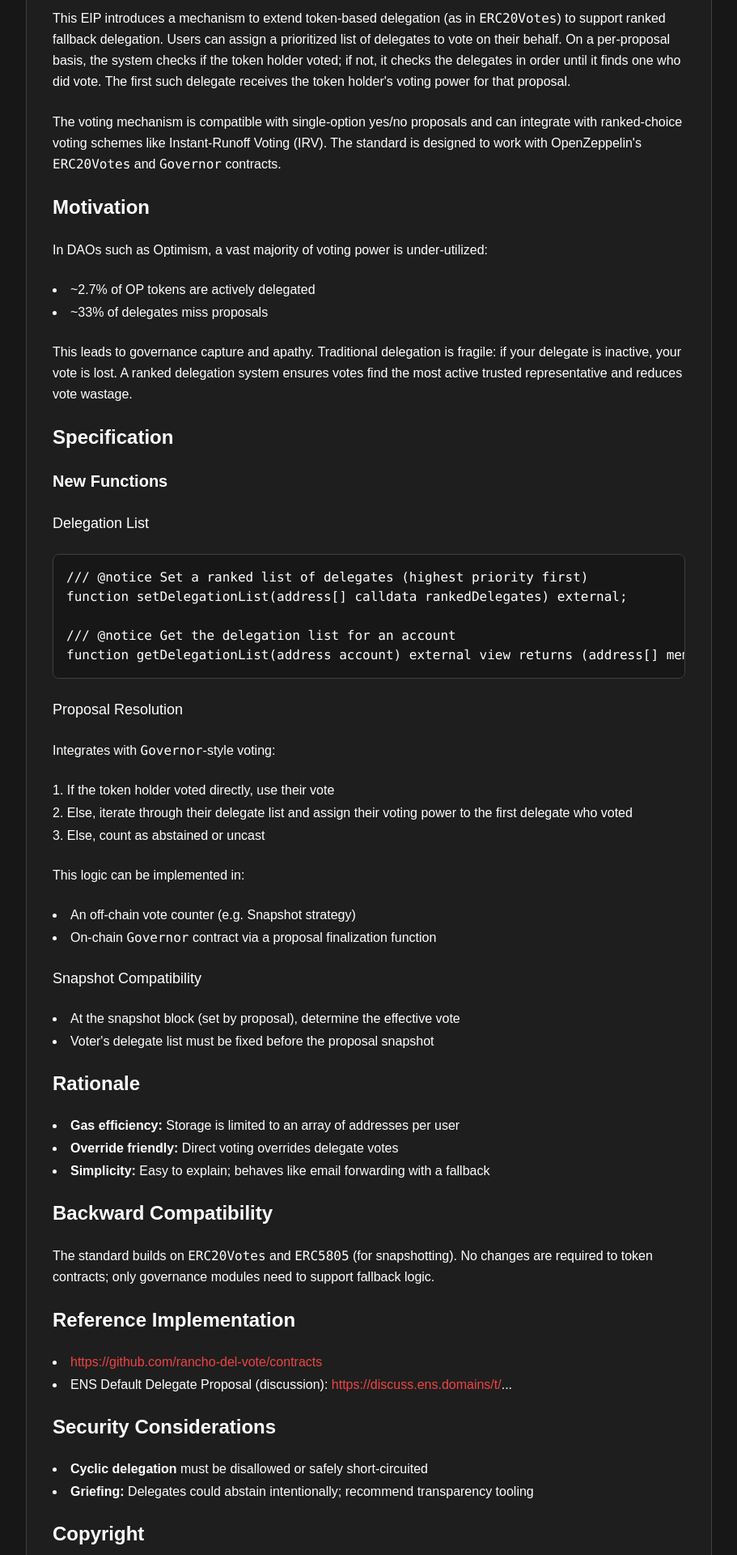
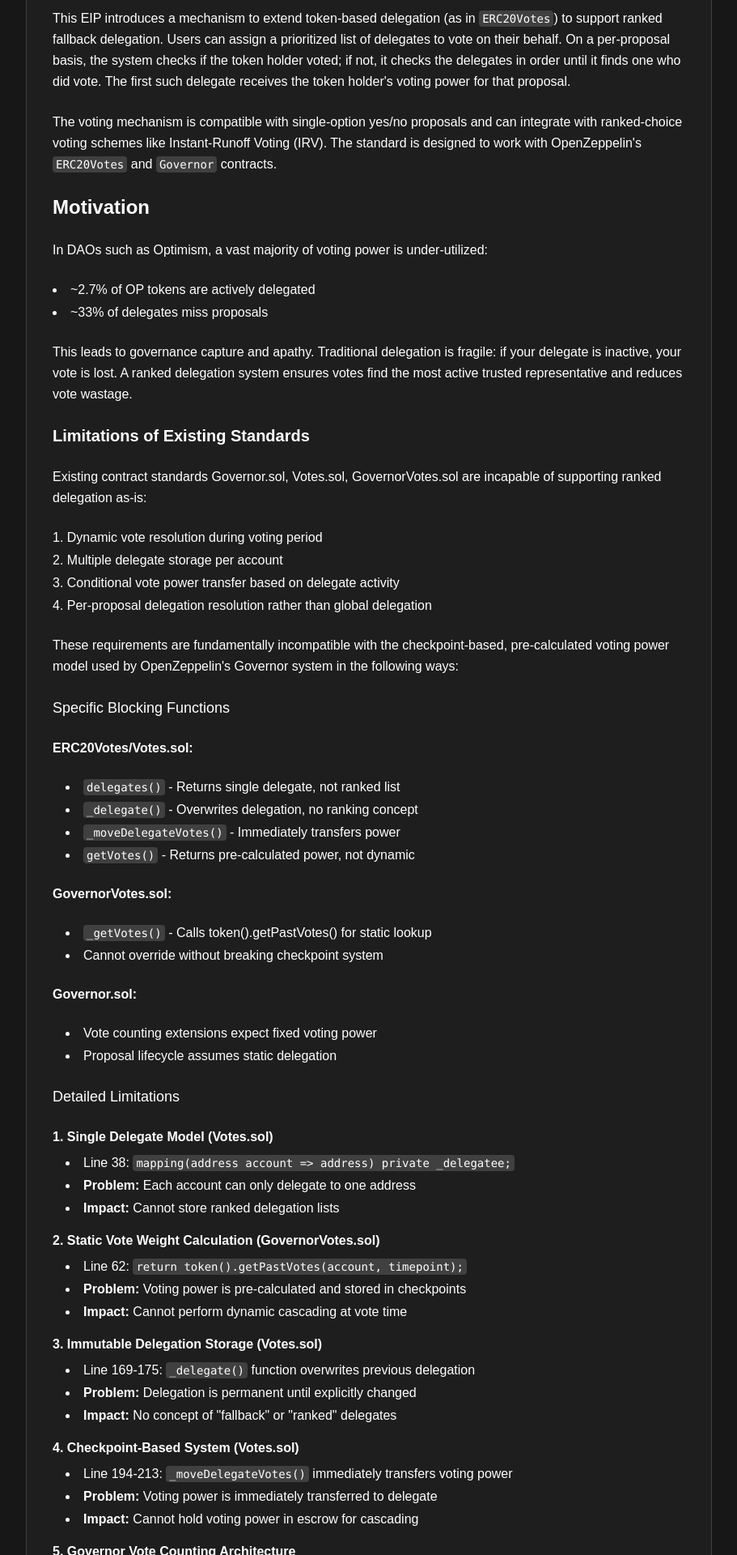
Before and after one commit to its-everdred/rancho-del-vote, a Next.js app: page /eip in a window 1280 px wide. Shown: the part 560-2480 px from the top of the page at 81% size, without its empty margins (184-1095 px from the left). Built offline with nearby package versions, Linux system fonts and the light colour scheme.

Commit message:
Update EIP page with problematic standard functions

```diff
--- a/app/eip/page.tsx
+++ b/app/eip/page.tsx
@@ -1,7 +1,7 @@
-'use client';
+"use client";
 
-import { useState } from 'react';
-import Navigation from '../../components/Navigation';
+import { useState } from "react";
+import Navigation from "../../components/Navigation";
 
 export default function EIPPage() {
   const [isDark, setIsDark] = useState(true);
@@ -9,9 +9,11 @@ export default function EIPPage() {
   const toggleTheme = () => setIsDark(!isDark);
 
   return (
-    <div className={`min-h-screen transition-colors duration-300 ${
-      isDark ? 'bg-neutral-900 text-white' : 'bg-white text-black'
-    }`}>
+    <div
+      className={`min-h-screen transition-colors duration-300 ${
+        isDark ? "bg-neutral-900 text-white" : "bg-white text-black"
+      }`}
+    >
       <Navigation
         isDark={isDark}
         onToggleTheme={toggleTheme}
@@ -20,36 +22,60 @@ export default function EIPPage() {
 
       {/* EIP Content */}
       <main className="max-w-4xl mx-auto px-6 py-24">
-        <div className={`rounded-xl border transition-colors duration-300 ${
+        <div
+          className={`rounded-xl border transition-colors duration-300 ${
             isDark
-            ? 'bg-neutral-800/50 border-neutral-700'
-            : 'bg-gray-50 border-gray-200'
-        }`}>
+              ? "bg-neutral-800/50 border-neutral-700"
+              : "bg-gray-50 border-gray-200"
+          }`}
+        >
           <div className="p-8">
             {/* EIP Header */}
-            <div className={`border-b pb-6 mb-8 transition-colors duration-300 ${
-              isDark ? 'border-neutral-700' : 'border-gray-200'
-            }`}>
+            <div
+              className={`border-b pb-6 mb-8 transition-colors duration-300 ${
+                isDark ? "border-neutral-700" : "border-gray-200"
+              }`}
+            >
               <div className="flex items-center justify-between mb-4">
-                <h1 className="text-3xl font-bold">EIP-TBD: Ranked Delegated Voting Standard</h1>
-                <span className={`px-3 py-1 rounded-full text-sm font-medium ${
+                <h1 className="text-3xl font-bold">
+                  EIP-TBD: Ranked Delegated Voting Standard
+                </h1>
+                <span
+                  className={`px-3 py-1 rounded-full text-sm font-medium ${
                     isDark
-                    ? 'bg-yellow-900/30 text-yellow-400 border border-yellow-600/30'
-                    : 'bg-yellow-100 text-yellow-800 border border-yellow-300'
-                }`}>
-                  Draft
+                      ? "bg-yellow-900/30 text-yellow-400 border border-yellow-600/30"
+                      : "bg-yellow-100 text-yellow-800 border border-yellow-300"
+                  }`}
+                >
+                  Work in Progress
                 </span>
               </div>
 
-              <div className={`grid md:grid-cols-2 gap-4 text-sm ${
-                isDark ? 'text-neutral-300' : 'text-gray-600'
-              }`}>
-                <div><strong>Author:</strong> [Your Name] &lt;your-email@example.com&gt;</div>
-                <div><strong>Type:</strong> Standards Track</div>
-                <div><strong>Category:</strong> ERC</div>
-                <div><strong>Created:</strong> 2025-06-30</div>
-                <div><strong>Status:</strong> Draft</div>
-                <div><strong>Requires:</strong> ERC-20, ERC-5805, ERC-1202 (optional)</div>
+              <div
+                className={`grid md:grid-cols-2 gap-4 text-sm ${
+                  isDark ? "text-neutral-300" : "text-gray-600"
+                }`}
+              >
+                <div>
+                  <strong>Author:</strong> [everdred]
+                  &lt;its-everdred@gmail.com&gt;
+                </div>
+                <div>
+                  <strong>Type:</strong> Standards Track
+                </div>
+                <div>
+                  <strong>Category:</strong> ERC
+                </div>
+                <div>
+                  <strong>Created:</strong> 2025-06-30
+                </div>
+                <div>
+                  <strong>Status:</strong> Draft
+                </div>
+                <div>
+                  <strong>Requires:</strong> ERC-20, ERC-5805, ERC-1202
+                  (optional)
+                </div>
               </div>
             </div>
 
@@ -57,105 +83,316 @@ export default function EIPPage() {
             <div className="max-w-none transition-colors duration-300 space-y-6">
               <h2 className="text-2xl font-bold mb-4">Simple Summary</h2>
               <p className="mb-4 leading-relaxed">
-                A standard for ranked delegated voting in Ethereum-based DAOs that allows token holders to create ordered delegation lists.
-                Voting power cascades down the list to the highest-ranked delegate who voted on a specific proposal.
-                This improves voter participation and ensures delegated tokens are actively used without compromising user control.
+                A standard for ranked delegated voting in DAOs that allows token
+                holders to create ordered delegation lists and point their token
+                votes to these lists. Voting power cascades down the list to the
+                highest-ranked delegate who voted on a specific proposal. This
+                improves voter participation and ensures delegated tokens are
+                actively used without compromising user control.
               </p>
 
               <h2 className="text-2xl font-bold mb-4">Abstract</h2>
               <p className="mb-4 leading-relaxed">
-                This EIP introduces a mechanism to extend token-based delegation (as in <code>ERC20Votes</code>) to support ranked fallback delegation.
-                Users can assign a prioritized list of delegates to vote on their behalf. On a per-proposal basis, the system checks if the token holder voted;
-                if not, it checks the delegates in order until it finds one who did vote. The first such delegate receives the token holder&apos;s voting power for that proposal.
+                This EIP introduces a mechanism to extend token-based delegation
+                (as in{" "}
+                <code
+                  className={`px-1 py-0.5 rounded text-sm ${
+                    isDark ? "bg-neutral-700" : "bg-gray-200"
+                  }`}
+                >
+                  ERC20Votes
+                </code>
+                ) to support ranked fallback delegation. Users can assign a
+                prioritized list of delegates to vote on their behalf. On a
+                per-proposal basis, the system checks if the token holder voted;
+                if not, it checks the delegates in order until it finds one who
+                did vote. The first such delegate receives the token
+                holder&apos;s voting power for that proposal.
               </p>
               <p className="mb-4 leading-relaxed">
-                The voting mechanism is compatible with single-option yes/no proposals and can integrate with ranked-choice voting schemes like Instant-Runoff Voting (IRV).
-                The standard is designed to work with OpenZeppelin&apos;s <code>ERC20Votes</code> and <code>Governor</code> contracts.
+                The voting mechanism is compatible with single-option yes/no
+                proposals and can integrate with ranked-choice voting schemes
+                like Instant-Runoff Voting (IRV). The standard is designed to
+                work with OpenZeppelin&apos;s{" "}
+                <code
+                  className={`px-1 py-0.5 rounded text-sm ${
+                    isDark ? "bg-neutral-700" : "bg-gray-200"
+                  }`}
+                >
+                  ERC20Votes
+                </code>{" "}
+                and{" "}
+                <code
+                  className={`px-1 py-0.5 rounded text-sm ${
+                    isDark ? "bg-neutral-700" : "bg-gray-200"
+                  }`}
+                >
+                  Governor
+                </code>{" "}
+                contracts.
               </p>
 
               <h2 className="text-2xl font-bold mb-4">Motivation</h2>
-              <p className="mb-4 leading-relaxed">In DAOs such as Optimism, a vast majority of voting power is under-utilized:</p>
+              <p className="mb-4 leading-relaxed">
+                In DAOs such as Optimism, a vast majority of voting power is
+                under-utilized:
+              </p>
               <ul className="list-disc list-inside mb-4 space-y-1">
                 <li>~2.7% of OP tokens are actively delegated</li>
                 <li>~33% of delegates miss proposals</li>
               </ul>
               <p className="mb-4 leading-relaxed">
-                This leads to governance capture and apathy. Traditional delegation is fragile: if your delegate is inactive, your vote is lost.
-                A ranked delegation system ensures votes find the most active trusted representative and reduces vote wastage.
+                This leads to governance capture and apathy. Traditional
+                delegation is fragile: if your delegate is inactive, your vote
+                is lost. A ranked delegation system ensures votes find the most
+                active trusted representative and reduces vote wastage.
               </p>
 
-              <h2 className="text-2xl font-bold mb-4">Specification</h2>
+              <h3 className="text-xl font-semibold mb-3">
+                Limitations of Existing Standards
+              </h3>
+              <p className="mb-4 leading-relaxed">
+                Existing contract standards Governor.sol, Votes.sol,
+                GovernorVotes.sol are incapable of supporting ranked delegation
+                as-is:
+              </p>
+              <ol className="list-decimal list-inside mb-4 space-y-1">
+                <li>Dynamic vote resolution during voting period</li>
+                <li>Multiple delegate storage per account</li>
+                <li>
+                  Conditional vote power transfer based on delegate activity
+                </li>
+                <li>
+                  Per-proposal delegation resolution rather than global
+                  delegation
+                </li>
+              </ol>
+              <p className="mb-4 leading-relaxed">
+                These requirements are fundamentally incompatible with the
+                checkpoint-based, pre-calculated voting power model used by
+                OpenZeppelin&apos;s Governor system in the following ways:
+              </p>
 
-              <h3 className="text-xl font-semibold mb-3 mt-6">New Functions</h3>
-
-              <h4 className="text-lg font-medium mb-2 mt-4">Delegation List</h4>
-              <pre className={`rounded-lg p-4 overflow-x-auto transition-colors duration-300 ${
-                isDark ? 'bg-neutral-900 border border-neutral-700' : 'bg-gray-100 border border-gray-200'
-              }`}>
-                <code>{`/// @notice Set a ranked list of delegates (highest priority first)
-function setDelegationList(address[] calldata rankedDelegates) external;
-
-/// @notice Get the delegation list for an account
-function getDelegationList(address account) external view returns (address[] memory);`}</code>
-              </pre>
-
-              <h4 className="text-lg font-medium mb-2 mt-4">Proposal Resolution</h4>
-              <p className="mb-4 leading-relaxed">Integrates with <code>Governor</code>-style voting:</p>
-              <ol className="list-decimal list-inside mb-4 space-y-1">
-                <li>If the token holder voted directly, use their vote</li>
-                <li>Else, iterate through their delegate list and assign their voting power to the first delegate who voted</li>
-                <li>Else, count as abstained or uncast</li>
-              </ol>
-
-              <p className="mb-4 leading-relaxed">This logic can be implemented in:</p>
-              <ul className="list-disc list-inside mb-4 space-y-1">
-                <li>An off-chain vote counter (e.g. Snapshot strategy)</li>
-                <li>On-chain <code>Governor</code> contract via a proposal finalization function</li>
+              <h3 className="text-lg font-medium mb-2 mt-4">
+                Specific Blocking Functions
+              </h3>
+              <p className="mb-2 font-semibold">ERC20Votes/Votes.sol:</p>
+              <ul className="list-disc list-inside mb-4 space-y-1 ml-4">
+                <li>
+                  <code
+                    className={`px-1 py-0.5 rounded text-sm ${
+                      isDark ? "bg-neutral-700" : "bg-gray-200"
+                    }`}
+                  >
+                    delegates()
+                  </code>{" "}
+                  - Returns single delegate, not ranked list
+                </li>
+                <li>
+                  <code
+                    className={`px-1 py-0.5 rounded text-sm ${
+                      isDark ? "bg-neutral-700" : "bg-gray-200"
+                    }`}
+                  >
+                    _delegate()
+                  </code>{" "}
+                  - Overwrites delegation, no ranking concept
+                </li>
+                <li>
+                  <code
+                    className={`px-1 py-0.5 rounded text-sm ${
+                      isDark ? "bg-neutral-700" : "bg-gray-200"
+                    }`}
+                  >
+                    _moveDelegateVotes()
+                  </code>{" "}
+                  - Immediately transfers power
+                </li>
+                <li>
+                  <code
+                    className={`px-1 py-0.5 rounded text-sm ${
+                      isDark ? "bg-neutral-700" : "bg-gray-200"
+                    }`}
+                  >
+                    getVotes()
+                  </code>{" "}
+                  - Returns pre-calculated power, not dynamic
+                </li>
               </ul>
 
-              <h4 className="text-lg font-medium mb-2 mt-4">Snapshot Compatibility</h4>
-              <ul className="list-disc list-inside mb-4 space-y-1">
-                <li>At the snapshot block (set by proposal), determine the effective vote</li>
-                <li>Voter&apos;s delegate list must be fixed before the proposal snapshot</li>
+              <p className="mb-2 font-semibold">GovernorVotes.sol:</p>
+              <ul className="list-disc list-inside mb-4 space-y-1 ml-4">
+                <li>
+                  <code
+                    className={`px-1 py-0.5 rounded text-sm ${
+                      isDark ? "bg-neutral-700" : "bg-gray-200"
+                    }`}
+                  >
+                    _getVotes()
+                  </code>{" "}
+                  - Calls token().getPastVotes() for static lookup
+                </li>
+                <li>Cannot override without breaking checkpoint system</li>
               </ul>
 
-              <h2 className="text-2xl font-bold mb-4">Rationale</h2>
-              <ul className="list-disc list-inside mb-4 space-y-1">
-                <li><strong>Gas efficiency:</strong> Storage is limited to an array of addresses per user</li>
-                <li><strong>Override friendly:</strong> Direct voting overrides delegate votes</li>
-                <li><strong>Simplicity:</strong> Easy to explain; behaves like email forwarding with a fallback</li>
+              <p className="mb-2 font-semibold">Governor.sol:</p>
+              <ul className="list-disc list-inside mb-4 space-y-1 ml-4">
+                <li>Vote counting extensions expect fixed voting power</li>
+                <li>Proposal lifecycle assumes static delegation</li>
               </ul>
 
-              <h2 className="text-2xl font-bold mb-4">Backward Compatibility</h2>
-              <p className="mb-4 leading-relaxed">
-                The standard builds on <code>ERC20Votes</code> and <code>ERC5805</code> (for snapshotting).
-                No changes are required to token contracts; only governance modules need to support fallback logic.
+              <h4 className="text-lg font-medium mb-2 mt-4">
+                Detailed Limitations
+              </h4>
+
+              <div className="space-y-4">
+                <div>
+                  <p className="font-semibold mb-2">
+                    1. Single Delegate Model (Votes.sol)
                   </p>
+                  <ul className="list-disc list-inside space-y-1 ml-4">
+                    <li>
+                      Line 38:{" "}
+                      <code
+                        className={`px-1 py-0.5 rounded text-sm ${
+                          isDark ? "bg-neutral-700" : "bg-gray-200"
+                        }`}
+                      >
+                        mapping(address account =&gt; address) private
+                        _delegatee;
+                      </code>
+                    </li>
+                    <li>
+                      <strong>Problem:</strong> Each account can only delegate
+                      to one address
+                    </li>
+                    <li>
+                      <strong>Impact:</strong> Cannot store ranked delegation
+                      lists
+                    </li>
+                  </ul>
+                </div>
 
-              <h2 className="text-2xl font-bold mb-4">Reference Implementation</h2>
-              <ul className="list-disc list-inside mb-4 space-y-1">
-                <li><a href="https://github.com/rancho-del-vote/contracts" className="text-red-500 hover:text-red-600">https://github.com/rancho-del-vote/contracts</a></li>
-                <li>ENS Default Delegate Proposal (discussion): <a href="https://discuss.ens.domains/t/" className="text-red-500 hover:text-red-600">https://discuss.ens.domains/t/</a>...</li>
+                <div>
+                  <p className="font-semibold mb-2">
+                    2. Static Vote Weight Calculation (GovernorVotes.sol)
+                  </p>
+                  <ul className="list-disc list-inside space-y-1 ml-4">
+                    <li>
+                      Line 62:{" "}
+                      <code
+                        className={`px-1 py-0.5 rounded text-sm ${
+                          isDark ? "bg-neutral-700" : "bg-gray-200"
+                        }`}
+                      >
+                        return token().getPastVotes(account, timepoint);
+                      </code>
+                    </li>
+                    <li>
+                      <strong>Problem:</strong> Voting power is pre-calculated
+                      and stored in checkpoints
+                    </li>
+                    <li>
+                      <strong>Impact:</strong> Cannot perform dynamic cascading
+                      at vote time
+                    </li>
                   </ul>
+                </div>
 
-              <h2 className="text-2xl font-bold mb-4">Security Considerations</h2>
-              <ul className="list-disc list-inside mb-4 space-y-1">
-                <li><strong>Cyclic delegation</strong> must be disallowed or safely short-circuited</li>
-                <li><strong>Griefing:</strong> Delegates could abstain intentionally; recommend transparency tooling</li>
+                <div>
+                  <p className="font-semibold mb-2">
+                    3. Immutable Delegation Storage (Votes.sol)
+                  </p>
+                  <ul className="list-disc list-inside space-y-1 ml-4">
+                    <li>
+                      Line 169-175:{" "}
+                      <code
+                        className={`px-1 py-0.5 rounded text-sm ${
+                          isDark ? "bg-neutral-700" : "bg-gray-200"
+                        }`}
+                      >
+                        _delegate()
+                      </code>{" "}
+                      function overwrites previous delegation
+                    </li>
+                    <li>
+                      <strong>Problem:</strong> Delegation is permanent until
+                      explicitly changed
+                    </li>
+                    <li>
+                      <strong>Impact:</strong> No concept of
+                      &quot;fallback&quot; or &quot;ranked&quot; delegates
+                    </li>
                   </ul>
+                </div>
 
-              <h2 className="text-2xl font-bold mb-4">Copyright</h2>
-              <p className="mb-4 leading-relaxed">Copyright and related rights waived via CC0.</p>
+                <div>
+                  <p className="font-semibold mb-2">
+                    4. Checkpoint-Based System (Votes.sol)
+                  </p>
+                  <ul className="list-disc list-inside space-y-1 ml-4">
+                    <li>
+                      Line 194-213:{" "}
+                      <code
+                        className={`px-1 py-0.5 rounded text-sm ${
+                          isDark ? "bg-neutral-700" : "bg-gray-200"
+                        }`}
+                      >
+                        _moveDelegateVotes()
+                      </code>{" "}
+                      immediately transfers voting power
+                    </li>
+                    <li>
+                      <strong>Problem:</strong> Voting power is immediately
+                      transferred to delegate
+                    </li>
+                    <li>
+                      <strong>Impact:</strong> Cannot hold voting power in
+                      escrow for cascading
+                    </li>
+                  </ul>
+                </div>
+
+                <div>
+                  <p className="font-semibold mb-2">
+                    5. Governor Vote Counting Architecture
+                  </p>
+                  <ul className="list-disc list-inside space-y-1 ml-4">
+                    <li>
+                      Governor.sol: Expects fixed voting power per account at
+                      proposal snapshot
+                    </li>
+                    <li>
+                      <strong>Problem:</strong> Vote counting assumes static
+                      delegation at proposal creation
+                    </li>
+                    <li>
+                      <strong>Impact:</strong> Cannot dynamically resolve
+                      delegation during voting period
+                    </li>
+                  </ul>
+                </div>
+              </div>
+
+              <h2 className="text-2xl font-bold mb-4">Specification</h2>
+              <p className="mb-4 leading-relaxed italic">WIP</p>
+
+              <h2 className="text-2xl font-bold mb-4">
+                Reference Implementation
+              </h2>
+              <p className="mb-4 leading-relaxed italic">WIP</p>
             </div>
           </div>
         </div>
 
         {/* Discussion Links */}
-        <div className={`mt-8 p-6 rounded-xl border transition-colors duration-300 ${
+        <div
+          className={`mt-8 p-6 rounded-xl border transition-colors duration-300 ${
             isDark
-            ? 'bg-neutral-800/30 border-neutral-700'
-            : 'bg-blue-50 border-blue-200'
-        }`}>
+              ? "bg-neutral-800/30 border-neutral-700"
+              : "bg-blue-50 border-blue-200"
+          }`}
+        >
           <h3 className="font-semibold text-lg mb-4">Join the Discussion</h3>
           <div className="flex flex-wrap gap-4">
             <a
```
Lines whose indentation alone changed are shown as unchanged.
